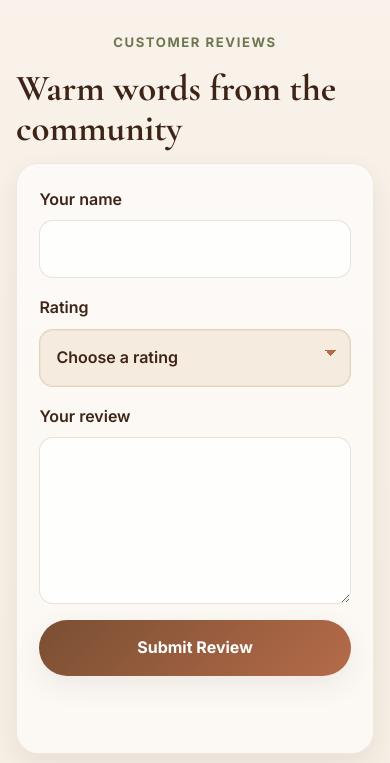
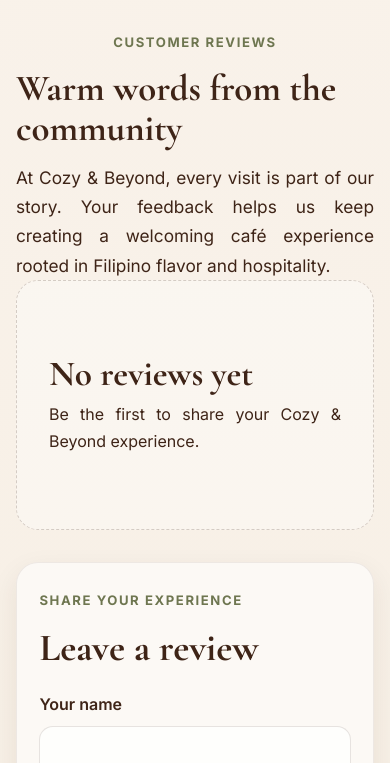
Before and after one commit to paulbonifacio2611-max/Cozy-Beyond, a plain HTML site: page index.html in a window 390 px wide. Both pictures are taken after a click on the link "Reviews". Shown: the part 81-844 px from the top of the page. Drawn offline with nearby package versions, Linux system fonts and the light colour scheme.

Commit message:
Add files via upload

```diff
--- a/index.html
+++ b/index.html
@@ -708,14 +708,20 @@
           <h2>Warm words from the community</h2>
         </div>
         <div class="container reviews-layout">
+          <div class="reviews-content">
+            <p class="review-intro">At Cozy &amp; Beyond, every visit is part of our story. Your feedback helps us keep creating a welcoming café experience rooted in Filipino flavor and hospitality.</p>
+            <div id="reviews-list" class="reviews-grid" aria-live="polite">
+              <div class="empty-reviews"><h3>No reviews yet</h3><p>Be the first to share your Cozy &amp; Beyond experience.</p></div>
+            </div>
+          </div>
           <form id="review-form" class="contact-form-wrap review-form" novalidate>
+            <div class="review-form-heading"><p class="eyebrow accent">Share your experience</p><h3>Leave a review</h3></div>
             <div class="field-group"><label for="review-name">Your name</label><input id="review-name" name="name" type="text" required /></div>
-            <div class="field-group"><label for="review-rating">Rating</label><select id="review-rating" name="rating" required><option value="">Choose a rating</option><option value="5">5 stars</option><option value="4">4 stars</option><option value="3">3 stars</option><option value="2">2 stars</option><option value="1">1 star</option></select></div>
-            <div class="field-group"><label for="review-text">Your review</label><textarea id="review-text" name="review" rows="5" required></textarea></div>
+            <fieldset class="rating-field"><legend>Rating</legend><div class="star-rating"><input id="rating-5" name="rating" type="radio" value="5" required /><label for="rating-5" title="5 stars">☆</label><input id="rating-4" name="rating" type="radio" value="4" /><label for="rating-4" title="4 stars">☆</label><input id="rating-3" name="rating" type="radio" value="3" /><label for="rating-3" title="3 stars">☆</label><input id="rating-2" name="rating" type="radio" value="2" /><label for="rating-2" title="2 stars">☆</label><input id="rating-1" name="rating" type="radio" value="1" /><label for="rating-1" title="1 star">☆</label></div></fieldset>
+            <div class="field-group"><label for="review-text">Your review</label><textarea id="review-text" name="review" rows="6" required></textarea></div>
             <button class="primary-btn" type="submit">Submit Review</button>
             <p id="review-message" class="form-message" aria-live="polite"></p>
           </form>
-          <div id="reviews-list" class="reviews-grid" aria-live="polite"><p class="empty-reviews">Be the first to share your experience.</p></div>
         </div>
       </section>
     </main>
--- a/script.js
+++ b/script.js
@@ -131,6 +131,6 @@
 reservationForm?.addEventListener('submit', (event) => { event.preventDefault(); const formData = new FormData(reservationForm); const message = document.getElementById('reservation-message'); if (![...formData.entries()].every(([key, value]) => key === 'request' || String(value).trim())) { message.textContent = 'Please complete the required reservation details.'; message.className = 'form-message error'; return; } message.textContent = `Thank you, ${formData.get('name')}. Your reservation request for ${formData.get('guests')} guest(s) on ${formData.get('date')} at ${formData.get('time')} has been noted locally. Please call us to confirm.`; message.className = 'form-message success'; reservationForm.reset(); });
 const reviewForm = document.getElementById('review-form');
 const reviewsList = document.getElementById('reviews-list');
-reviewForm?.addEventListener('submit', (event) => { event.preventDefault(); const formData = new FormData(reviewForm); const message = document.getElementById('review-message'); const name = String(formData.get('name') || '').trim(); const rating = Number(formData.get('rating')); const review = String(formData.get('review') || '').trim(); if (!name || !rating || !review) { message.textContent = 'Please add your name, rating, and review.'; message.className = 'form-message error'; return; } const card = document.createElement('article'); card.className = 'review-card'; const stars = document.createElement('div'); stars.className = 'review-stars'; stars.setAttribute('aria-label', `${rating} out of 5 stars`); stars.textContent = `${'★'.repeat(rating)}${'☆'.repeat(5 - rating)}`; const quote = document.createElement('blockquote'); quote.textContent = review; const author = document.createElement('p'); author.className = 'review-author'; author.textContent = name; card.append(stars, quote, author); reviewsList?.querySelector('.empty-reviews')?.remove(); reviewsList?.prepend(card); message.textContent = 'Thank you for sharing your experience.'; message.className = 'form-message success'; reviewForm.reset(); });
+reviewForm?.addEventListener('submit', (event) => { event.preventDefault(); const formData = new FormData(reviewForm); const message = document.getElementById('review-message'); const name = String(formData.get('name') || '').trim(); const rating = Number(formData.get('rating')); const review = String(formData.get('review') || '').trim(); if (!name || !rating || !review) { message.textContent = 'Please add your name, rating, and review.'; message.className = 'form-message error'; return; } const card = document.createElement('article'); card.className = 'review-card'; const stars = document.createElement('div'); stars.className = 'review-stars'; stars.setAttribute('aria-label', `${rating} out of 5 stars`); stars.textContent = `${'★'.repeat(rating)}${'☆'.repeat(5 - rating)}`; const quote = document.createElement('blockquote'); quote.textContent = review; const author = document.createElement('p'); author.className = 'review-author'; author.textContent = name; const date = document.createElement('time'); date.className = 'review-date'; date.dateTime = new Date().toISOString().slice(0, 10); date.textContent = new Date().toLocaleDateString('en-US', { year: 'numeric', month: 'short', day: 'numeric' }); card.append(stars, quote, author, date); reviewsList?.querySelector('.empty-reviews')?.remove(); reviewsList?.prepend(card); message.textContent = 'Thank you for sharing your experience.'; message.className = 'form-message success'; reviewForm.reset(); });
 
 renderMenu(); renderCart(); showSection(document.getElementById(window.location.hash.replace('#', '')) ? window.location.hash.replace('#', '') : 'home');
--- a/style.css
+++ b/style.css
@@ -950,18 +950,85 @@
   display: grid;
   grid-template-columns: repeat(auto-fit, minmax(220px, 1fr));
   gap: 1.5rem;
-  padding: 2rem 0 5rem;
+  padding: 1.75rem 0 3rem;
 }
 
 .reviews-layout {
   display: grid;
-  grid-template-columns: minmax(250px, 0.7fr) minmax(0, 1.3fr);
-  gap: 2rem;
+  grid-template-columns: minmax(0, 1.4fr) minmax(350px, 0.8fr);
+  gap: clamp(2rem, 5vw, 5rem);
   align-items: start;
+  padding-bottom: 5rem;
+}
+
+.reviews-content {
+  min-width: 0;
+}
+
+.review-intro {
+  max-width: 680px;
+  margin: 0;
+  font-size: 1.08rem;
 }
 
 .review-form {
   padding: 1.4rem;
+  min-width: 0;
+}
+
+.review-form-heading {
+  margin-bottom: 1.4rem;
+}
+
+.review-form-heading h3 {
+  font-size: 2.4rem;
+}
+
+.rating-field {
+  margin: 0 0 1rem;
+  padding: 0;
+  border: 0;
+}
+
+.rating-field legend {
+  margin-bottom: 0.45rem;
+  font-weight: 600;
+}
+
+.star-rating {
+  display: inline-flex;
+  flex-direction: row-reverse;
+  justify-content: flex-end;
+  gap: 0.15rem;
+}
+
+.star-rating input {
+  position: absolute;
+  width: 1px;
+  height: 1px;
+  opacity: 0;
+  pointer-events: none;
+}
+
+.star-rating label {
+  width: 2.15rem;
+  color: var(--gold);
+  font-family: "Cormorant Garamond", serif;
+  font-size: 2.3rem;
+  line-height: 1;
+  text-align: center;
+  cursor: pointer;
+  transition: color 0.2s ease, transform 0.2s ease;
+}
+
+.star-rating label:hover,
+.star-rating label:hover ~ label,
+.star-rating input:checked ~ label {
+  color: var(--terracotta);
+}
+
+.star-rating label:hover {
+  transform: translateY(-2px);
 }
 
 .reviews-layout .reviews-grid {
@@ -977,6 +1044,26 @@
   box-shadow: var(--soft-shadow);
 }
 
+.empty-reviews {
+  min-height: 250px;
+  padding: 2rem;
+  border: 1px dashed rgba(62, 36, 23, 0.2);
+  border-radius: var(--radius);
+  background: rgba(255, 255, 255, 0.36);
+  display: flex;
+  flex-direction: column;
+  justify-content: center;
+}
+
+.empty-reviews h3 {
+  margin-bottom: 0.45rem;
+  font-size: 2.2rem;
+}
+
+.empty-reviews p {
+  margin: 0;
+}
+
 .review-stars {
   color: var(--gold);
   letter-spacing: 0.12em;
@@ -993,6 +1080,13 @@
 .review-author {
   color: var(--terracotta);
   font-weight: 700;
+}
+
+.review-date {
+  display: block;
+  margin-top: -0.7rem;
+  color: rgba(62, 36, 23, 0.58);
+  font-size: 0.82rem;
 }
 
 /* FOOTER */
```
